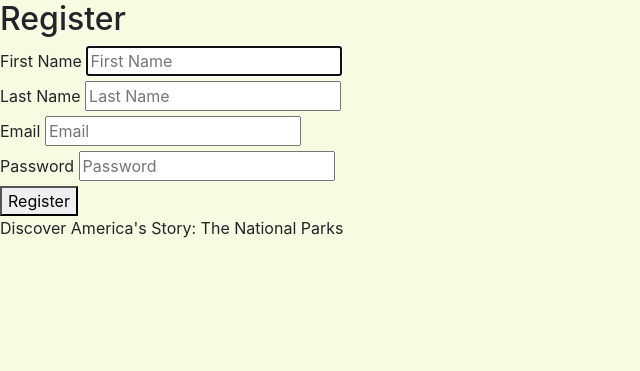
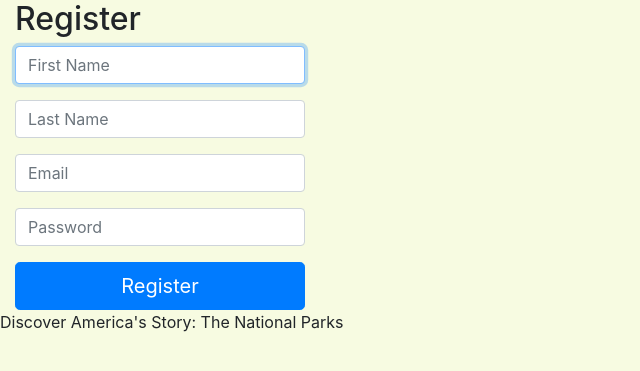
Before and after one commit to marissaaguilera/NPS-Guide, a Flask app: page /register in a window 1280 px wide. Shown: the part 89-460 px from the top of the page, without its empty margins (0-640 px from the left). Run offline with Flask 2, Linux system fonts and the light colour scheme; some libraries are stand-ins or nearby versions.

Commit message:
Bootstrap added to register page

```diff
--- a/templates/login.html
+++ b/templates/login.html
@@ -15,10 +15,10 @@
             <input type="text" class="form-control input-lg" placeholder="Email" name="email" required autofocus>
         </div>
         <div class="form-group">
-            <br/><label for="password" class="sr-only">Password</label>
+            <label for="password" class="sr-only">Password</label>
             <input type="password" class="form-control input-lg" placeholder="Password"name="password" required autofocus>
         </div>
-        <br/><button class="btn btn-lg btn-primary btn-block login-submit" type="submit">Login</button>
+        <button class="btn btn-lg btn-primary btn-block login-submit" type="submit">Login</button>
     </form>
 </div>
 
--- a/templates/registration.html
+++ b/templates/registration.html
@@ -6,18 +6,28 @@
 
 
 
-<div id="registration-div">
-    <h2>Register</h2>
+<div id="registration-div" class="col-3">
     <form action="/register" method="POST">
-        <label for="fname">First Name</label>
-        <input type="text" placeholder="First Name" name="fname" required autofocus>
-        <br/><label for="lname">Last Name</label>
-        <input type="text" placeholder="Last Name" name="lname" required autofocus>
-        <br/><label for="email">Email</label>
-        <input type="text" placeholder="Email" name="email" required auttofocus>
-        <br/><label for="password">Password</label>
-        <input type="password" placeholder="Password" name="password" required autofocus>
-        <br/><button type="submit">Register</button>
+        <div id="title-register">
+            <h2>Register</h2>
+        </div>
+        <div class="form-group">
+            <label for="fname" class="sr-only">First Name</label>
+            <input type="text" class="form-control input-lg" placeholder="First Name" name="fname" required autofocus>
+        </div>
+        <div class="form-group">
+            <label for="lname" class="sr-only">Last Name</label>
+            <input type="text" class="form-control input-lg" placeholder="Last Name" name="lname" required autofocus>
+        </div>
+        <div class="form-group">
+            <label for="email" class="sr-only">Email</label>
+            <input type="text" class="form-control input-lg" placeholder="Email" name="email" required auttofocus>
+        </div>
+        <div class="form-group">
+            <label for="password" class="sr-only">Password</label>
+            <input type="password" class="form-control input-lg" placeholder="Password" name="password" required autofocus>
+        </div>
+        <button type="submit" class="btn btn-lg btn-primary btn-block register-submit">Register</button>
     </form>
 </div>
 
```
